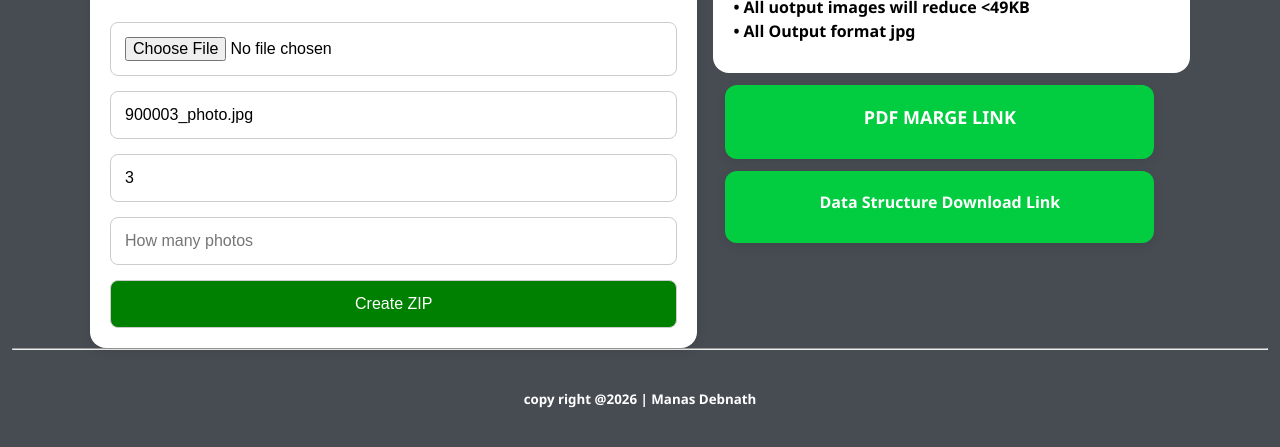
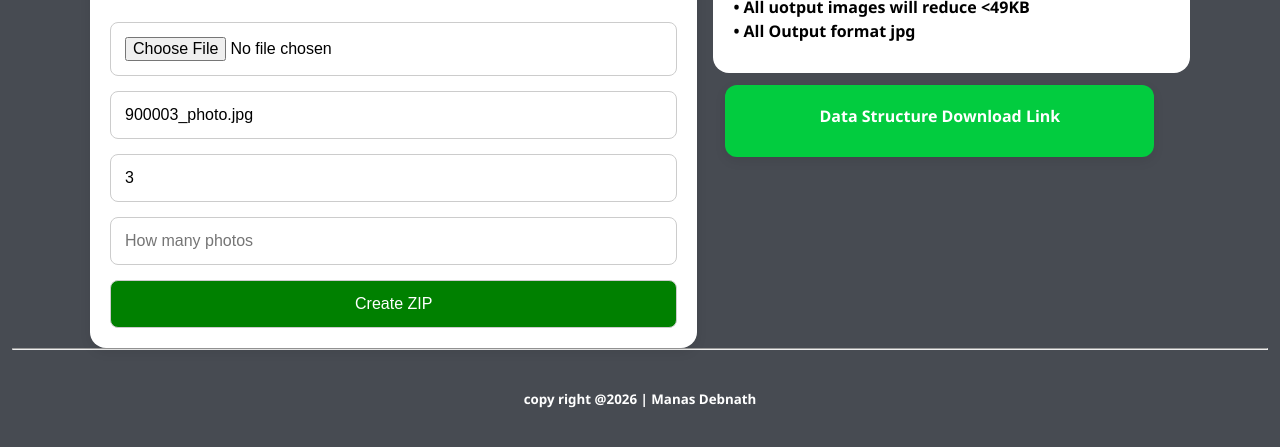
Before and after one commit to allexamdata-dev/photo, a website: page index.html in a window 1280 px wide. Shown: the part 181-628 px from the top of the page. Drawn offline with nearby package versions, Linux system fonts and the light colour scheme.

Commit message:
Update index.html

```diff
--- a/index.html
+++ b/index.html
@@ -157,9 +157,9 @@ footer{align-items:center; color:white;display:flex; padding:40px;justify-conten
     	• All Output format jpg</p>
 
      </div>
-     <div class="link">
-     <p id="move"><b> <a href="marge.html">PDF MARGE LINK</a></p>
-     </div>
+    <!-- <div class="link">
+           <p id="move"><b> <a href="marge.html">PDF MARGE LINK</a></p>
+     </div>-->
 	     <div class="image_marge">
          <a href="Data Structure Creator_V-301025.exe"><p id="color">Data Structure Download Link </p></a>
      </div>
```
